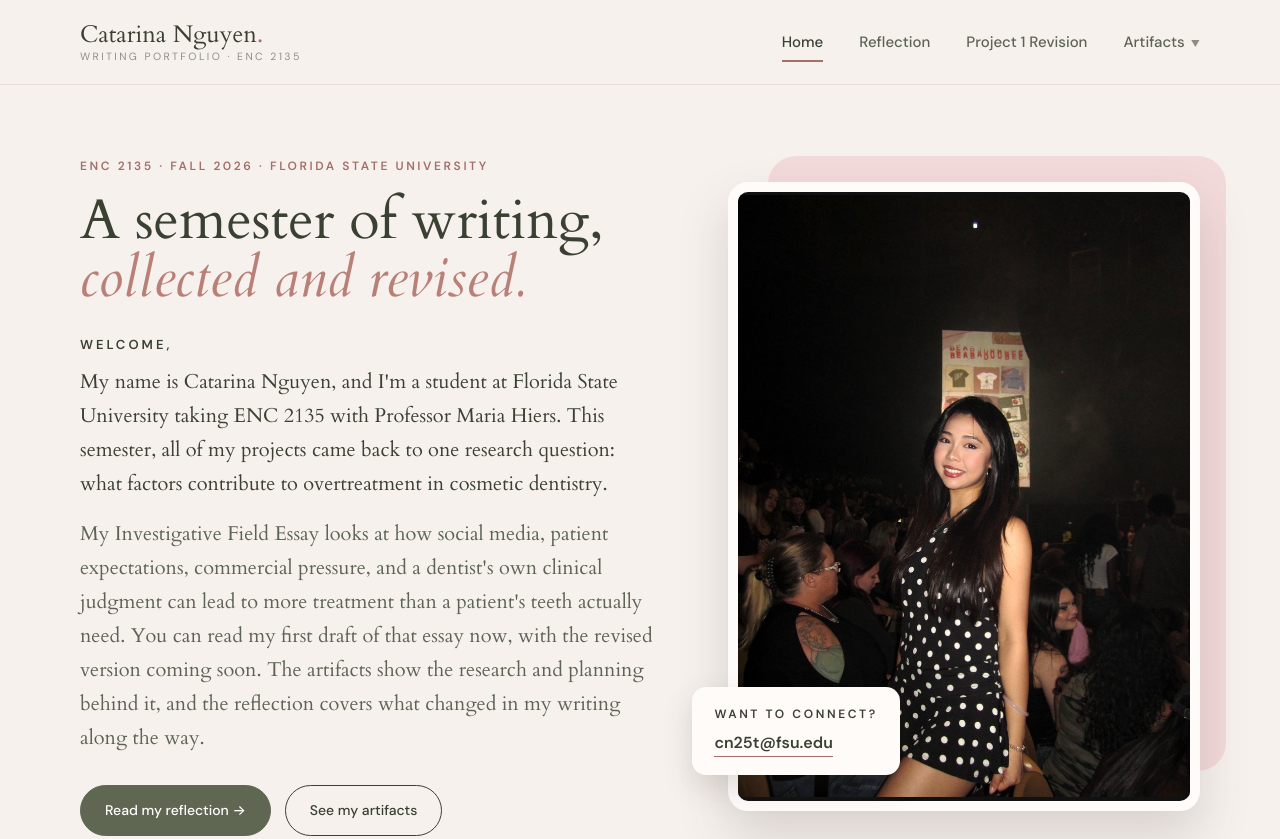
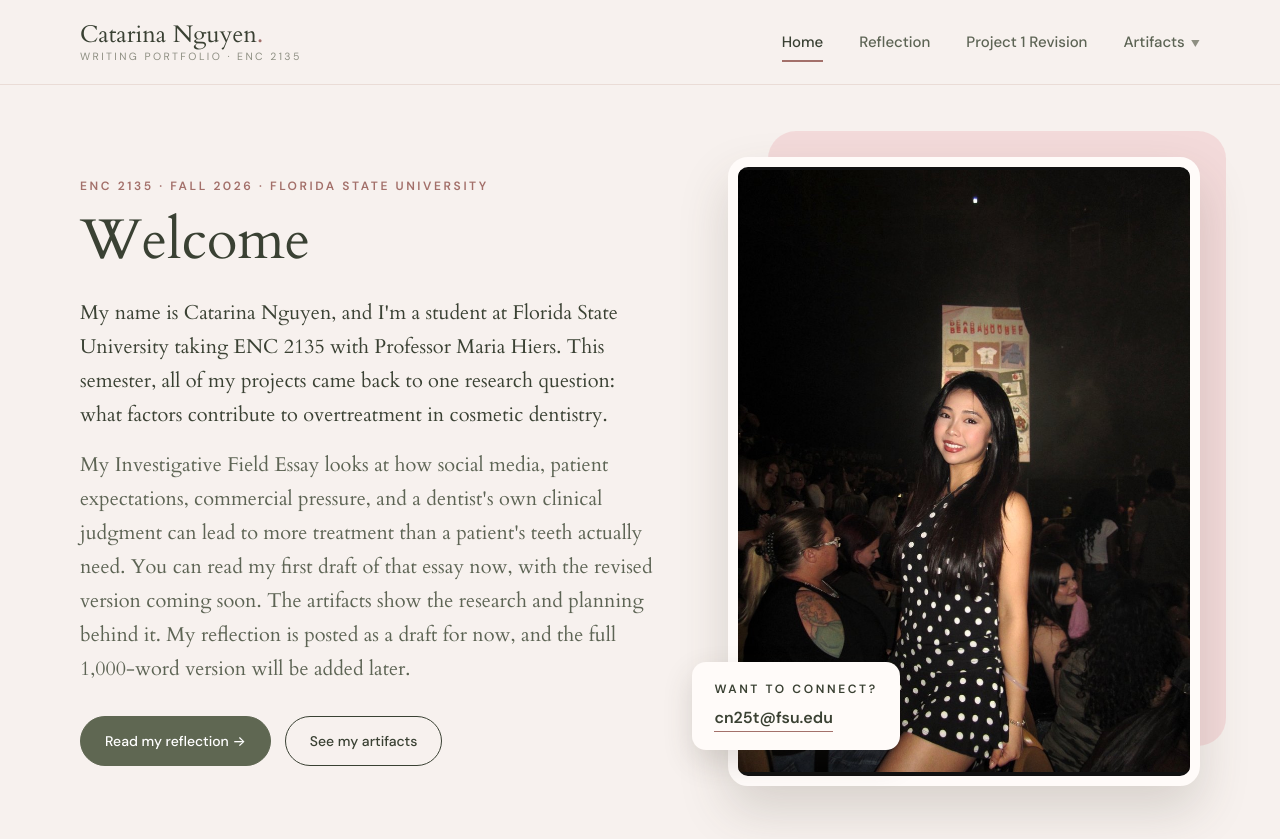
Before and after one commit to catarinanguyen/eportfolio, a plain HTML site: page index.html in a window 1280 px wide. Shown: the top 839 px of the page. Drawn offline with Linux system fonts and the light colour scheme.

Commit message:
Simplify home heading; note reflection is a draft
Co-Authored-By: Claude Opus 5.5 <noreply@anthropic.com>
Claude-Session: https://claude.ai/code/session_01EQiy9wX9vdrPYtSARB4VWx

```diff
--- a/index.html
+++ b/index.html
@@ -29,10 +29,9 @@
  <section class="hero">
   <div>
    <div class="eyebrow">ENC 2135 · Fall 2026 · Florida State University</div>
-   <h1>A semester of writing,<br><em>collected and revised.</em></h1>
-   <div class="welcome-label">Welcome,</div>
+   <h1>Welcome</h1>
    <p class="lead">My name is Catarina Nguyen, and I'm a student at Florida State University taking ENC 2135 with Professor Maria Hiers. This semester, all of my projects came back to one research question: what factors contribute to overtreatment in cosmetic dentistry.</p>
-   <p class="lead">My Investigative Field Essay looks at how social media, patient expectations, commercial pressure, and a dentist's own clinical judgment can lead to more treatment than a patient's teeth actually need. You can read my first draft of that essay now, with the revised version coming soon. The artifacts show the research and planning behind it, and the reflection covers what changed in my writing along the way.</p>
+   <p class="lead">My Investigative Field Essay looks at how social media, patient expectations, commercial pressure, and a dentist's own clinical judgment can lead to more treatment than a patient's teeth actually need. You can read my first draft of that essay now, with the revised version coming soon. The artifacts show the research and planning behind it. My reflection is posted as a draft for now, and the full 1,000-word version will be added later.</p>
    <div class="ctas"><a class="btn dark" href="reflection/">Read my reflection →</a><a class="btn" href="artifacts/">See my artifacts</a></div>
   </div>
   <div class="portrait">
```
